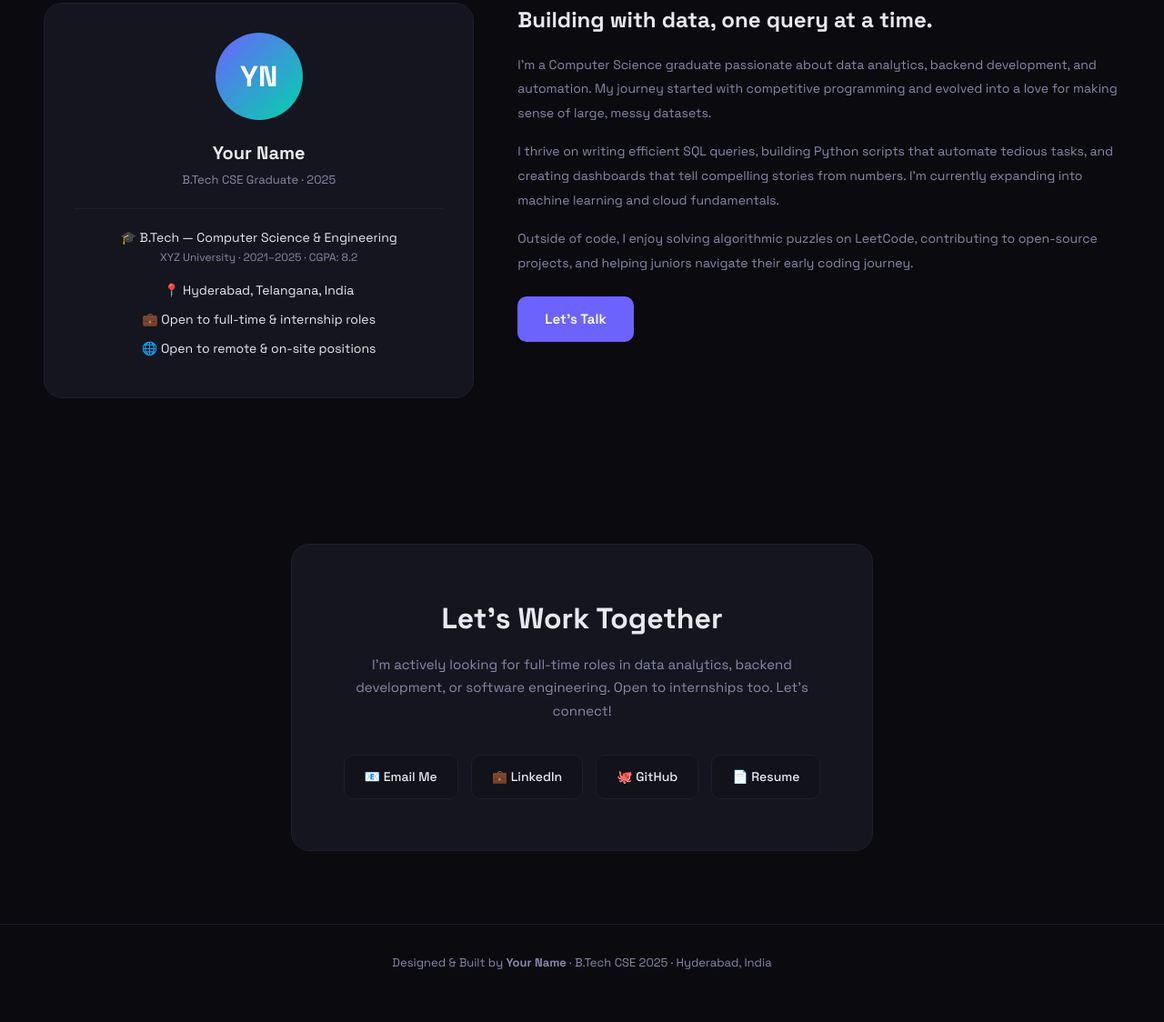
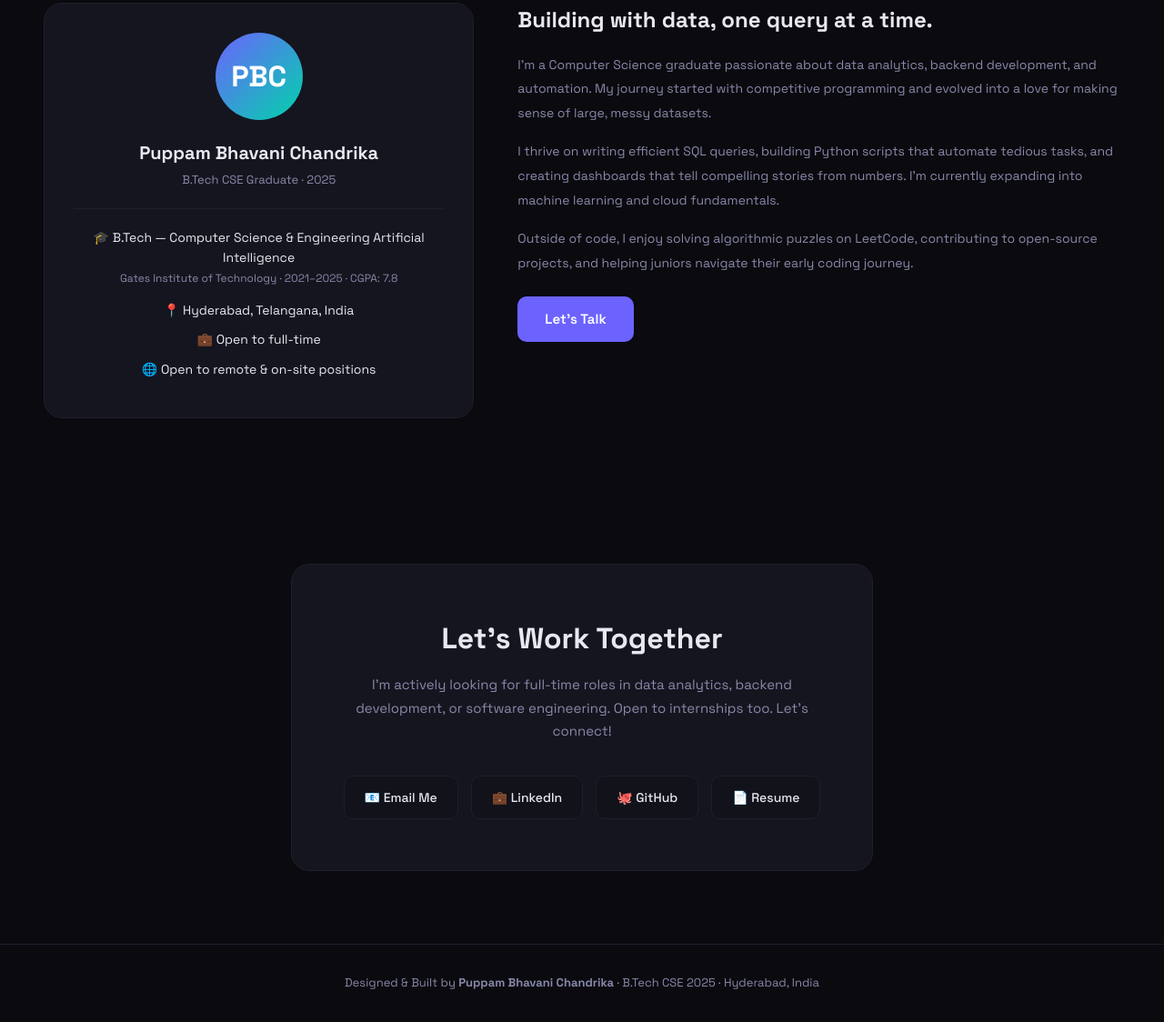
Before and after one commit to Bhavani12-P/Bhavani.github.io, a plain HTML site: page index.html in a window 1280 px wide. Shown: the part 2435-3559 px from the top of the page at 91% size. Before the commit the page ends 3537 px from the top, so only its background shows below. Drawn offline with Linux system fonts and the light colour scheme.

Commit message:
Update index.html

```diff
--- a/index.html
+++ b/index.html
@@ -3,7 +3,7 @@
 <head>
 <meta charset="UTF-8">
 <meta name="viewport" content="width=device-width, initial-scale=1.0">
-<title>Your Name | CSE Portfolio</title>
+<title>Puppam Bhavani Chandrika | CSE Portfolio</title>
 <link href="https://fonts.googleapis.com/css2?family=Space+Grotesk:wght@300;400;500;600;700&family=Fira+Code:wght@400;500&display=swap" rel="stylesheet">
 <style>
   * { margin: 0; padding: 0; box-sizing: border-box; }
@@ -422,19 +422,19 @@
   <h2 class="section-title">About Me</h2>
   <div class="about-grid">
     <div class="about-visual">
-      <div class="avatar-ring">YN</div>
-      <div class="about-name">Your Name</div>
+      <div class="avatar-ring">PBC</div>
+      <div class="about-name">Puppam Bhavani Chandrika</div>
       <div class="about-role">B.Tech CSE Graduate · 2025</div>
       <hr class="divider">
       <div class="edu-line">
-        🎓 B.Tech — Computer Science & Engineering
-        <span class="sub">XYZ University · 2021–2025 · CGPA: 8.2</span>
+        🎓 B.Tech — Computer Science & Engineering Artificial Intelligence
+        <span class="sub">Gates Institute of Technology · 2021–2025 · CGPA: 7.8</span>
       </div>
       <div class="edu-line" style="margin-top:14px">
         📍 Hyderabad, Telangana, India
       </div>
       <div class="edu-line">
-        💼 Open to full-time &amp; internship roles
+        💼 Open to full-time
       </div>
       <div class="edu-line">
         🌐 Open to remote &amp; on-site positions
@@ -477,9 +477,9 @@
       Let's connect!
     </p>
     <div class="contact-links">
-      <a href="mailto:you@email.com" class="contact-link">📧 Email Me</a>
-      <a href="https://linkedin.com/in/yourprofile" class="contact-link" target="_blank">💼 LinkedIn</a>
-      <a href="https://github.com/yourusername" class="contact-link" target="_blank">🐙 GitHub</a>
+      <a href="mailto:bhavanipuppam@gmail.com" class="contact-link">📧 Email Me</a>
+      <a href="https://linkedin.com/in/bhavanipuppam" class="contact-link" target="_blank">💼 LinkedIn</a>
+      <a href="https://github.com/bhavani12-P" class="contact-link" target="_blank">🐙 GitHub</a>
       <a href="resume.pdf" class="contact-link" download>📄 Resume</a>
     </div>
   </div>
@@ -487,7 +487,7 @@
 
 <!-- FOOTER -->
 <footer>
-  <p>Designed & Built by <strong>Your Name</strong> · B.Tech CSE 2025 · Hyderabad, India</p>
+  <p>Designed & Built by <strong>Puppam Bhavani Chandrika</strong> · B.Tech CSE 2025 · Hyderabad, India</p>
 </footer>
 
 <script>
```
